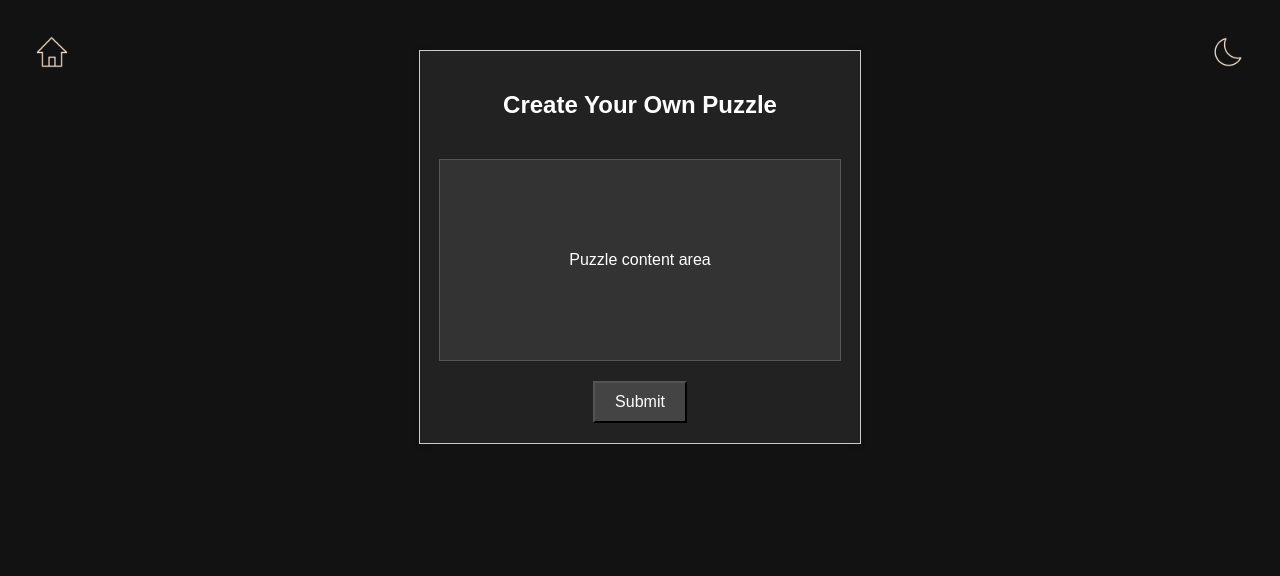
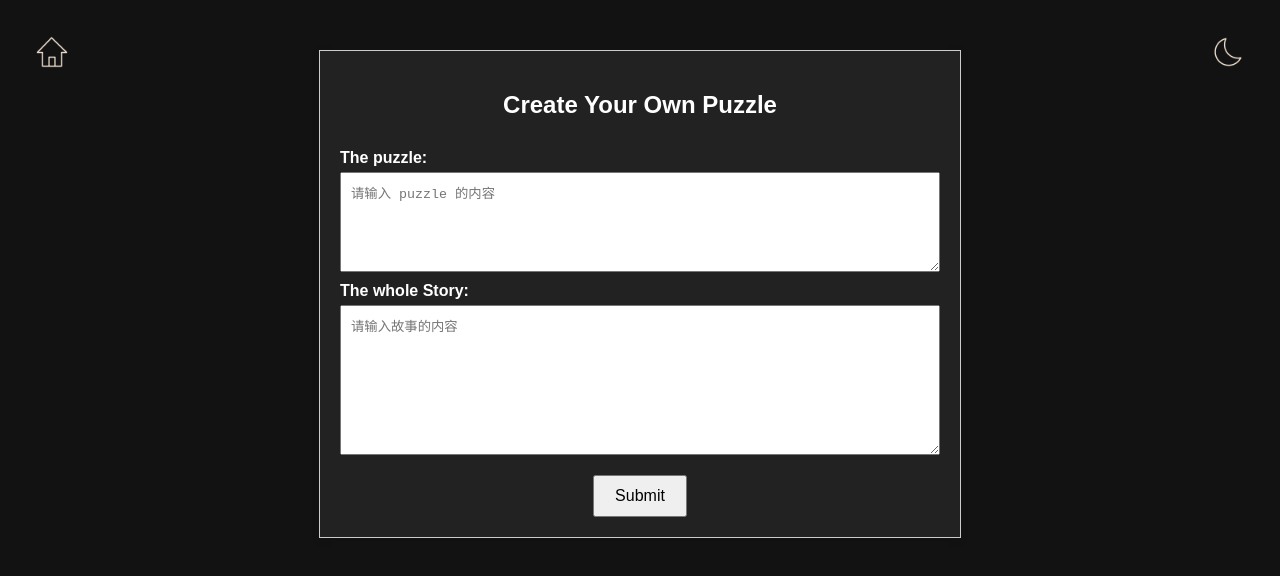
Before and after one commit to CS222-UIUC/team-27-project, a website: page public/html/create.html in a window 1280 px wide. Both pictures are taken after a click on the picture 1228 px from the left and 52 px from the top of the page. Drawn offline with Linux system fonts and the light colour scheme.

Commit message:
updated create page

```diff
--- a/public/html/create.html
+++ b/public/html/create.html
@@ -41,68 +41,160 @@
       overflow-y: auto;
       padding: 20px;
       background-color: #f9f9f9;
-      /* 为了避免被顶部按钮遮挡，留出顶部间隙 */
       margin-top: 100px;
       display: flex;
       flex-direction: column;
     }
-    /* 聊天消息样式（如果需要复用） */
-    .chat-message {
-      margin-bottom: 15px;
-      max-width: 61.8%;
-      padding: 10px 15px;
-      border-radius: 10px;
-    }
-    .chat-message.user {
-      background-color: #d0eaff;
-    }
-    .chat-message.bot {
-      background-color: #eee;
-    }
     /* 深色模式下 */
-    body.dark-mode .chat-message {
-      color: #fff;
-    }
-    /* 输入区域（如果需要复用） */
-    .input-area {
-      padding: 10px 20px;
-      border-top: 1px solid #ccc;
-      display: flex;
-      align-items: center;
-    }
-    /* 使用 contenteditable 的 div 作为输入框 */
-    #composer-background {
-      flex: 1;
-      min-height: 44px;
-      max-height: 25vh;
-      overflow-y: auto;
-      border: 1px solid #ccc;
-      border-radius: 16px;
-      padding: 10px 14px;
-      background-color: #fff;
-      transition: background-color 0.3s, border-color 0.3s;
-      outline: none;
-    }
-    /* 深色模式 */
     body.dark-mode {
       background-color: #000;
       color: #fff;
-    }
-    body.dark-mode .input-area {
-      border-top: 1px solid #222;
-    }
-    body.dark-mode .chat-container {
-      border-top: 1px solid #222;
-      background-color: #222;
-    }
-    body.dark-mode #composer-background {
-      background-color: #333;
-      border-color: #555;
     }
   </style>
 </head>
 <body>
   <!-- 页面结构由 create.js 动态生成 -->
-  <script src="../js/create.js"></script>
+  <script>
+    document.addEventListener("DOMContentLoaded", () => {
+      // ---------------------------
+      // 创建顶部两个按钮：home 与主题切换
+      // ---------------------------
+      const homeIcon = document.createElement("img");
+      homeIcon.className = "top-button home-button";
+      homeIcon.id = "homeIcon";
+      homeIcon.src = "../icon/home.png";
+      homeIcon.alt = "主页";
+      document.body.appendChild(homeIcon);
+
+      const themeToggle = document.createElement("img");
+      themeToggle.className = "top-button theme-toggle";
+      themeToggle.id = "themeToggle";
+      themeToggle.src = "../icon/moon.png"; // 初始为月亮图标
+      themeToggle.alt = "切换主题";
+      document.body.appendChild(themeToggle);
+
+      homeIcon.addEventListener("click", () => {
+        window.location.href = "../index.html"; // 根据实际路径调整
+      });
+
+      let isDarkMode = false;
+      themeToggle.addEventListener("click", () => {
+        document.body.classList.toggle("dark-mode");
+        isDarkMode = !isDarkMode;
+        if (isDarkMode) {
+          themeToggle.style.filter = "invert(1)";
+          homeIcon.style.filter = "invert(1)";
+        } else {
+          themeToggle.style.filter = "none";
+          homeIcon.style.filter = "none";
+        }
+        updateStylesForMode();
+      });
+
+      // ---------------------------
+      // 创建中间的方框（类似表格的样式）
+      // ---------------------------
+      const puzzleBox = document.createElement("div");
+      puzzleBox.id = "puzzleBox";
+      // 调整方框尺寸
+      puzzleBox.style.width = "600px";        // 增大宽度
+      puzzleBox.style.margin = "50px auto";     // 居中
+      puzzleBox.style.padding = "20px";
+      puzzleBox.style.border = "1px solid #ccc";
+      puzzleBox.style.boxShadow = "0 2px 8px rgba(0, 0, 0, 0.1)";
+      puzzleBox.style.display = "flex";
+      puzzleBox.style.flexDirection = "column";
+      puzzleBox.style.alignItems = "center";
+
+      // 添加标题
+      const header = document.createElement("h2");
+      header.textContent = "Create Your Own Puzzle";
+      header.style.textAlign = "center";
+      header.style.width = "100%";
+      puzzleBox.appendChild(header);
+
+      // ---------------------------
+      // 添加 “The puzzle” 输入区域
+      // ---------------------------
+      const puzzleLabel = document.createElement("label");
+      puzzleLabel.textContent = "The puzzle:";
+      puzzleLabel.style.width = "100%";
+      puzzleLabel.style.margin = "10px 0 5px 0";
+      puzzleLabel.style.fontWeight = "bold";
+      puzzleBox.appendChild(puzzleLabel);
+
+      const puzzleInput = document.createElement("textarea");
+      puzzleInput.id = "puzzleInput";
+      puzzleInput.style.width = "100%";
+      puzzleInput.style.height = "100px";
+      puzzleInput.style.padding = "10px";
+      puzzleInput.placeholder = "请输入 puzzle 的内容";
+      puzzleInput.style.boxSizing = "border-box";
+      puzzleBox.appendChild(puzzleInput);
+
+      // ---------------------------
+      // 添加 “The whole Story” 输入区域
+      // ---------------------------
+      const storyLabel = document.createElement("label");
+      storyLabel.textContent = "The whole Story:";
+      storyLabel.style.width = "100%";
+      storyLabel.style.margin = "10px 0 5px 0";
+      storyLabel.style.fontWeight = "bold";
+      puzzleBox.appendChild(storyLabel);
+
+      const storyInput = document.createElement("textarea");
+      storyInput.id = "storyInput";
+      storyInput.style.width = "100%";
+      storyInput.style.height = "150px";
+      storyInput.style.padding = "10px";
+      storyInput.placeholder = "请输入故事的内容";
+      storyInput.style.boxSizing = "border-box";
+      puzzleBox.appendChild(storyInput);
+
+      // ---------------------------
+      // 创建 Submit 按钮，放在方框底部
+      // ---------------------------
+      const submitButton = document.createElement("button");
+      submitButton.id = "submitButton";
+      submitButton.textContent = "Submit";
+      submitButton.style.padding = "10px 20px";
+      submitButton.style.fontSize = "16px";
+      submitButton.style.cursor = "pointer";
+      submitButton.style.marginTop = "20px";
+      puzzleBox.appendChild(submitButton);
+
+      document.body.appendChild(puzzleBox);
+
+      submitButton.addEventListener("click", () => {
+        // 你可以通过 puzzleInput.value 和 storyInput.value 获取输入内容
+        alert("Puzzle submitted!\nThe puzzle: " + puzzleInput.value + "\nThe whole Story: " + storyInput.value);
+      });
+
+      // ---------------------------
+      // 根据主题更新页面样式
+      // ---------------------------
+      function updateStylesForMode() {
+        if (document.body.classList.contains("dark-mode")) {
+          document.body.style.backgroundColor = "#121212";
+          puzzleBox.style.backgroundColor = "#222";
+          puzzleBox.style.color = "#fff";
+          contentArea.style.backgroundColor = "#333";
+          contentArea.style.borderColor = "#555";
+          submitButton.style.backgroundColor = "#444";
+          submitButton.style.color = "#fff";
+        } else {
+          document.body.style.backgroundColor = "#fff";
+          puzzleBox.style.backgroundColor = "#f9f9f9";
+          puzzleBox.style.color = "#000";
+          contentArea.style.backgroundColor = "#fff";
+          contentArea.style.borderColor = "#ccc";
+          submitButton.style.backgroundColor = "#f0f0f0";
+          submitButton.style.color = "#000";
+        }
+      }
+
+      updateStylesForMode();
+    });
+  </script>
 </body>
 </html>
--- a/public/js/create.js
+++ b/public/js/create.js
@@ -1,36 +1,36 @@
 document.addEventListener("DOMContentLoaded", () => {
   // ---------------------------
-    // 创建顶部两个按钮：home 与主题切换
+  // Create the top two buttons: home and theme toggle
   // ---------------------------
-    // Home 图标按钮（左上角）
+  // Home icon button (top-left)
   const homeIcon = document.createElement("img");
   homeIcon.className = "top-button home-button";
   homeIcon.id = "homeIcon";
   homeIcon.src = "../icon/home.png";
-    homeIcon.alt = "主页";
+  homeIcon.alt = "Home";
   document.body.appendChild(homeIcon);
 
-    // 主题切换图标按钮（右上角）
+  // Theme toggle icon button (top-right)
   const themeToggle = document.createElement("img");
   themeToggle.className = "top-button theme-toggle";
   themeToggle.id = "themeToggle";
-    themeToggle.src = "../icon/moon.png"; // 初始为月亮图标
-    themeToggle.alt = "切换主题";
+  themeToggle.src = "../icon/moon.png"; // initial icon: moon
+  themeToggle.alt = "Toggle Theme";
   document.body.appendChild(themeToggle);
 
-    // 主页导航：点击 home 图标返回主页
+  // Home navigation: clicking the home icon returns to the home page
   homeIcon.addEventListener("click", () => {
-      window.location.href = "../index.html"; // 根据实际路径调整
+    window.location.href = "../index.html"; // adjust path as necessary
   });
 
   // ---------------------------
-    // 主题切换逻辑
+  // Theme toggle logic
   // ---------------------------
   let isDarkMode = false;
   themeToggle.addEventListener("click", () => {
     document.body.classList.toggle("dark-mode");
     isDarkMode = !isDarkMode;
-      // 通过 CSS filter 实现图标颜色反转，同时同步 home 图标
+    // Invert icon colors using CSS filter, syncing both icons
     if (isDarkMode) {
       themeToggle.style.filter = "invert(1)";
       homeIcon.style.filter = "invert(1)";
@@ -42,13 +42,13 @@ document.addEventListener("DOMContentLoaded", () => {
   });
 
   // ---------------------------
-    // 创建中间的方框（类似表格的样式）
+  // Create the middle box (similar to a table) and enlarge it
   // ---------------------------
   const puzzleBox = document.createElement("div");
   puzzleBox.id = "puzzleBox";
-    // 设置方框样式
-    puzzleBox.style.width = "400px";
-    puzzleBox.style.margin = "50px auto"; // 居中并设置上边距
+  // Adjust the box style
+  puzzleBox.style.width = "600px";            // Enlarged width
+  puzzleBox.style.margin = "50px auto";         // Centered with top margin
   puzzleBox.style.padding = "20px";
   puzzleBox.style.border = "1px solid #ccc";
   puzzleBox.style.boxShadow = "0 2px 8px rgba(0, 0, 0, 0.1)";
@@ -56,45 +56,84 @@ document.addEventListener("DOMContentLoaded", () => {
   puzzleBox.style.flexDirection = "column";
   puzzleBox.style.alignItems = "center";
 
-    // 在方框最上面添加居中的标题
+  // Add a centered header at the top of the box
   const header = document.createElement("h2");
   header.textContent = "Create Your Own Puzzle";
   header.style.textAlign = "center";
   header.style.width = "100%";
   puzzleBox.appendChild(header);
 
-    // 可选：添加一个内容区域，未来可用来放置拼图元素或其他内容
-    const contentArea = document.createElement("div");
-    contentArea.id = "puzzleContent";
-    contentArea.style.width = "100%";
-    contentArea.style.height = "200px"; // 示例高度
-    contentArea.style.border = "1px solid #ddd";
-    contentArea.style.margin = "20px 0";
-    contentArea.style.display = "flex";
-    contentArea.style.justifyContent = "center";
-    contentArea.style.alignItems = "center";
-    contentArea.textContent = "Puzzle content area";
-    puzzleBox.appendChild(contentArea);
+  // ---------------------------
+  // Add "The puzzle" input area
+  // ---------------------------
+  const puzzleLabel = document.createElement("label");
+  puzzleLabel.textContent = "The puzzle:";
+  puzzleLabel.style.width = "100%";
+  puzzleLabel.style.margin = "10px 0 5px 0";
+  puzzleLabel.style.fontWeight = "bold";
+  puzzleBox.appendChild(puzzleLabel);
 
-    // 创建 Submit 按钮，放在方框底部
+  const puzzleInput = document.createElement("textarea");
+  puzzleInput.id = "puzzleInput";
+  puzzleInput.style.width = "100%";
+  puzzleInput.style.height = "100px";
+  puzzleInput.style.padding = "10px";
+  puzzleInput.placeholder = "Enter the puzzle content";
+  puzzleInput.style.boxSizing = "border-box";
+  puzzleBox.appendChild(puzzleInput);
+
+  // ---------------------------
+  // Add "The whole Story" input area
+  // ---------------------------
+  const storyLabel = document.createElement("label");
+  storyLabel.textContent = "The whole Story:";
+  storyLabel.style.width = "100%";
+  storyLabel.style.margin = "10px 0 5px 0";
+  storyLabel.style.fontWeight = "bold";
+  puzzleBox.appendChild(storyLabel);
+
+  const storyInput = document.createElement("textarea");
+  storyInput.id = "storyInput";
+  storyInput.style.width = "100%";
+  storyInput.style.height = "150px";
+  storyInput.style.padding = "10px";
+  storyInput.placeholder = "Enter the story content";
+  storyInput.style.boxSizing = "border-box";
+  puzzleBox.appendChild(storyInput);
+
+
+  // ---------------------------
+  // Create the Submit button at the bottom of the box
+  // ---------------------------
   const submitButton = document.createElement("button");
   submitButton.id = "submitButton";
   submitButton.textContent = "Submit";
   submitButton.style.padding = "10px 20px";
   submitButton.style.fontSize = "16px";
   submitButton.style.cursor = "pointer";
+  submitButton.style.marginTop = "20px";
+
+  const spacer = document.createElement("div");
+  spacer.style.height = "20px";
+  puzzleBox.appendChild(spacer);
+
+
   puzzleBox.appendChild(submitButton);
 
-    // 将方框添加到页面
+  // Append the box to the page
   document.body.appendChild(puzzleBox);
 
-    // Submit 按钮点击事件处理
+  // Submit button click event handler
   submitButton.addEventListener("click", () => {
-      alert("Puzzle submitted!");
+    alert(
+      "Puzzle submitted!\n" +
+      "The puzzle: " + puzzleInput.value + "\n" +
+      "The whole Story: " + storyInput.value
+    );
   });
 
   // ---------------------------
-    // 根据主题更新页面样式
+  // Update styles based on the current theme (light/dark)
   // ---------------------------
   function updateStylesForMode() {
     if (document.body.classList.contains("dark-mode")) {
@@ -116,6 +155,6 @@ document.addEventListener("DOMContentLoaded", () => {
     }
   }
 
-    // 初始调用更新主题样式
+  // Initial call to set the theme styles
   updateStylesForMode();
 });
```
Lines whose indentation alone changed are shown as unchanged.
